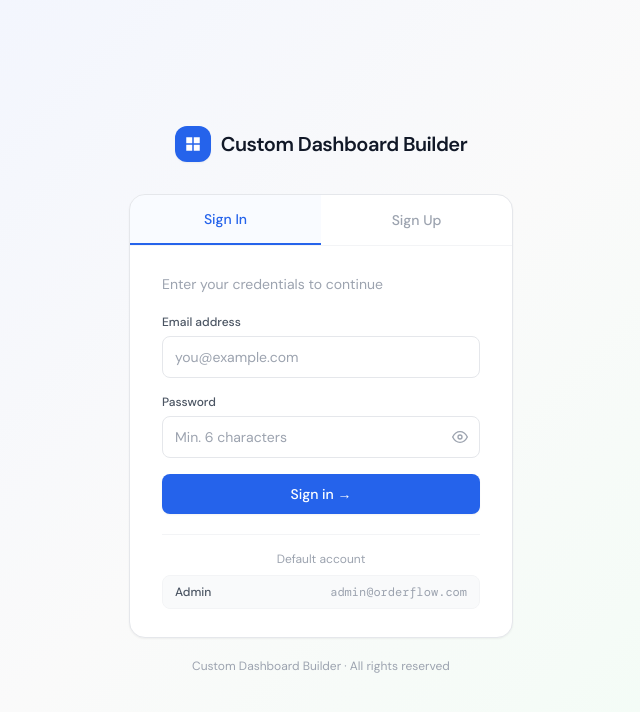
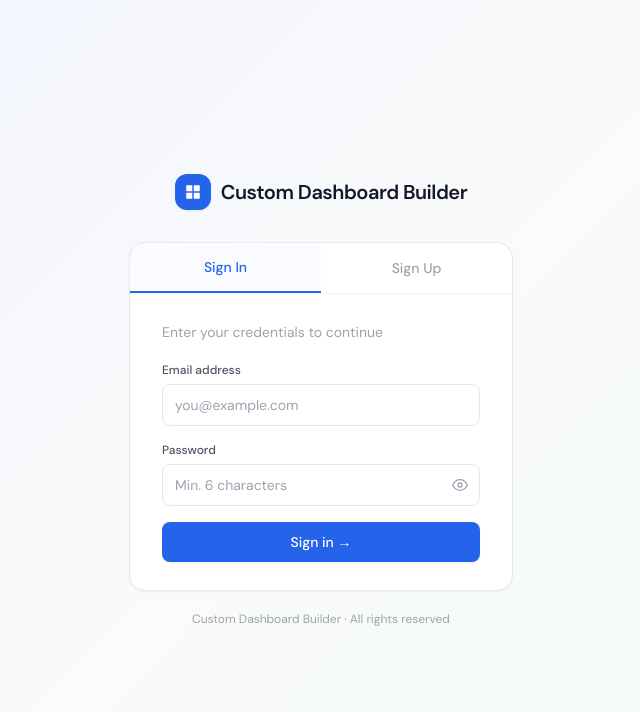
Before and after one commit to Divyadharshinimurugesan/Custom-Dashboard-Builder---HalleyX, a React (Create React App) app in the folder frontend/: page /login in a window 1280 px wide. Shown: the top 712 px of the page, without its empty margins (319-959 px from the left). Built offline with nearby package versions, Linux system fonts and the light colour scheme; no server answers; the HTML template or start-up script is replaced by a standard one.

Commit message:
Final Corrected App

```diff
--- a/frontend/src/pages/LoginPage.jsx
+++ b/frontend/src/pages/LoginPage.jsx
@@ -213,18 +213,7 @@ export default function LoginPage() {
               </button>
             </form>
 
-            {/* Default account hint — only on login tab */}
-            {tab === 'login' && (
-              <div className="mt-5 pt-4 border-t border-gray-100">
-                <p className="text-xs text-gray-400 text-center mb-2">Default account</p>
-                <button
-                  onClick={() => { setEmail('admin@orderflow.com'); setPassword('ad_12@34'); setError(''); }}
-                  className="w-full flex items-center justify-between px-3 py-2 rounded-lg bg-gray-50 hover:bg-blue-50 border border-gray-100 hover:border-blue-200 transition-colors">
-                  <span className="text-xs font-medium text-gray-600">Admin</span>
-                  <span className="text-xs text-gray-400 font-mono">admin@orderflow.com</span>
-                </button>
-              </div>
-            )}
+
           </div>
         </div>
 
```
